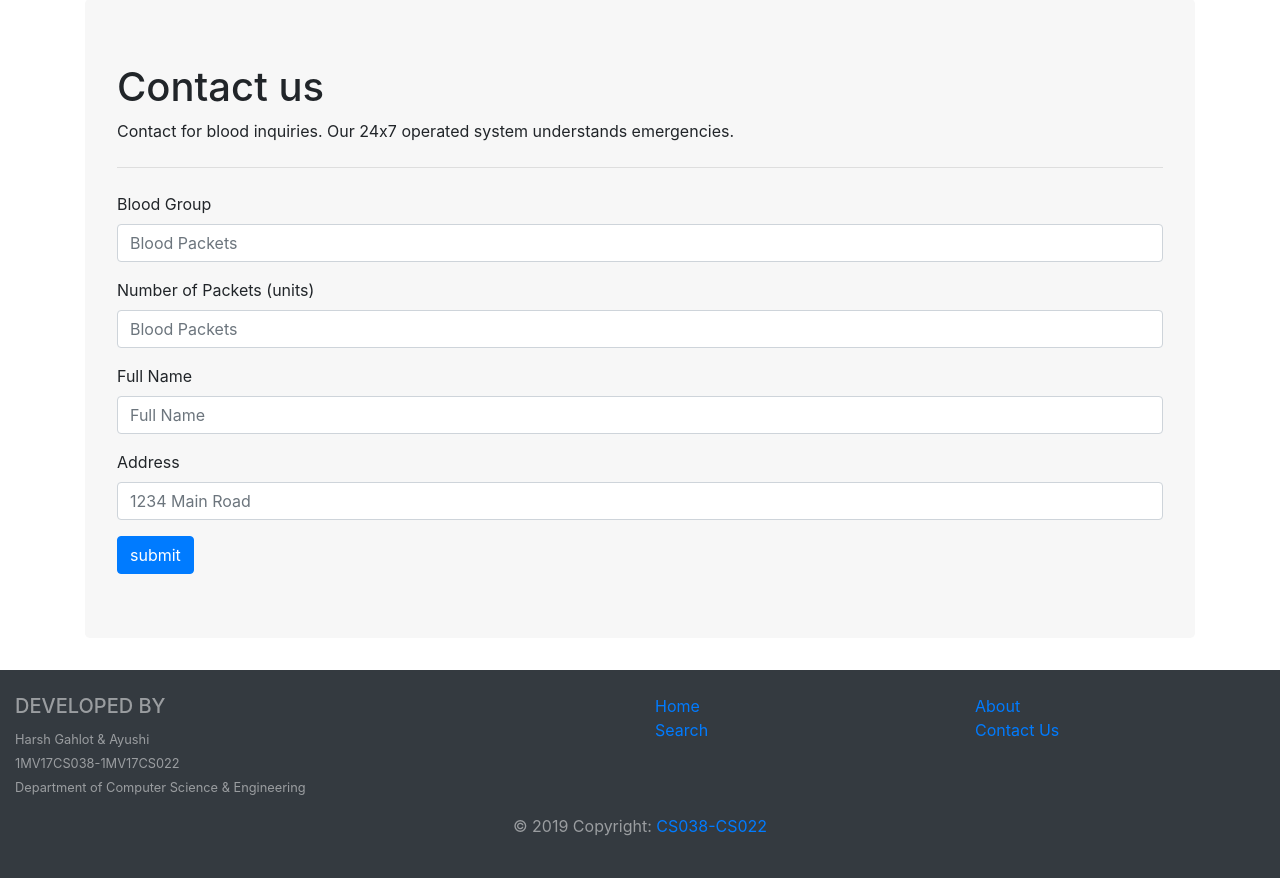
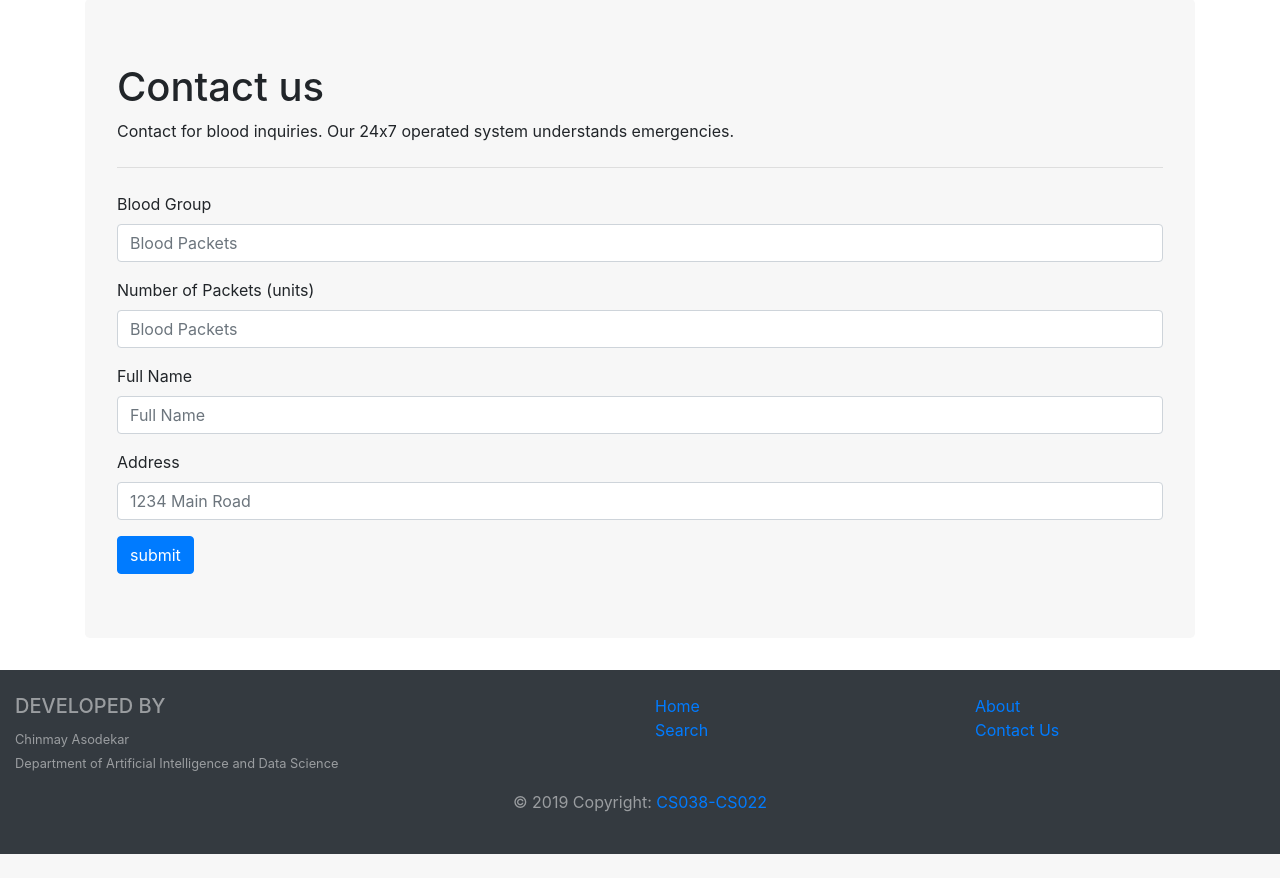
Before and after one commit to chinu6147/Blood-Bank-Management-1, a Flask app: page /contact in a window 1280 px wide. Shown: the part 63-941 px from the top of the page. After the commit the page ends 917 px from the top, so only its background shows below. Run offline with Flask 2, Linux system fonts and the light colour scheme; some libraries are stand-ins or nearby versions.

Commit message:
Update layout.html

```diff
--- a/templates/layout.html
+++ b/templates/layout.html
@@ -25,11 +25,11 @@
       <div class="col-md-6 mt-md-0 mt-3">
         <!-- Content -->
         <h5 class="text-uppercase">Developed by</h5>
-        <small>Harsh Gahlot & Ayushi</small>
+        <small>Chinmay Asodekar</small>
         <br>
-        <small>1MV17CS038-1MV17CS022</small>
-        <br>
-        <small>Department of Computer Science & Engineering</small>
+
+
+        <small>Department of Artificial Intelligence and Data Science</small>
       </div>
       <!-- Grid column -->
       <hr class="clearfix w-100 d-md-none pb-3">
```
